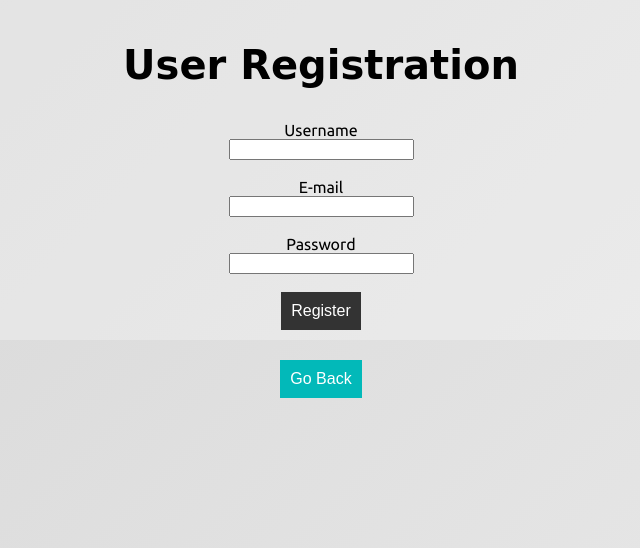
After one commit to CodecoolGlobal/ask-mate-3-python-xKeiro, a Flask app: page /registration in a window 1280 px wide. The commit adds this page. Shown: the part 457-1005 px from the top of the page, without its empty margins (319-959 px from the left). Run offline with Flask 2, Linux system fonts and the light colour scheme; some libraries are stand-ins or nearby versions; some web fonts are replaced.

Commit message:
Registration page complete

```diff
--- a/server.py
+++ b/server.py
@@ -6,6 +6,7 @@ from werkzeug.utils import secure_filename
 from bonus_questions import SAMPLE_QUESTIONS
 import connection
 import data_manager
+import util
 
 QUESTIONS_PATH = "./sample_data/question.csv"
 ANSWERS_PATH = "./sample_data/answer.csv"
@@ -316,5 +317,17 @@ def bonus_questions():
     return render_template('bonus_questions.html', questions=SAMPLE_QUESTIONS)
 
 
+@app.route('/registration', methods=["GET", "POST"])
+def add_applicants():
+    if request.method == "POST":
+        username = request.form.get("un")
+        email = request.form.get("em")
+        password = util.hash_password(request.form.get("pw"))
+        data_manager.register_new_user(
+            username, email, password)
+        return redirect("/")
+    return render_template('registration.html')
+
+
 if __name__ == "__main__":
     app.run(debug=True)
--- a/static/main.css
+++ b/static/main.css
@@ -189,13 +189,13 @@ body {
     }
 }
 
-.text {
-    display: block;
-    width: 300px;
-    overflow: hidden;
-    white-space: nowrap;
-    text-overflow: ellipsis;
-}
+/*.text {*/
+/*    display: block;*/
+/*    !*width: 300px;*!*/
+/*    overflow: hidden;*/
+/*    white-space: nowrap;*/
+/*    text-overflow: ellipsis;*/
+/*}*/
 
 .button {
     border: none;
--- a/templates/banner.html
+++ b/templates/banner.html
@@ -16,7 +16,7 @@
 </head>
 <body>
 	<div class="nav_bar">
-		<a class="active" href="/">Home</a>
+		<a href="/">Home</a>
 		<a href="/list">Questions</a>
 		<a href="/bonus-questions">Bonus Questions</a>
 		<a href="/add-question">Add new Question</a>
@@ -26,10 +26,13 @@
 				<input type="search" placeholder="Search..." id="search-question" name="search-question"
 				       value="{{ search_phrase if search_phrase is defined }}">
 				<button type="submit"> Submit</button>
+                <a href="/registration">Register</a>
 			</form>
 		</div>
 
+
 	</div>
+
 	<div class="header">
 		<h1>Food Questions & Answers</h1>
 	</div>
--- a/templates/questions.html
+++ b/templates/questions.html
@@ -3,7 +3,7 @@
 {% block content %}
 
 	<div class="question-box">
-		<p class="comment-info">Vote: {{ question['vote_count'] }} | {{ question['submission_time'] }}</p>
+		<p class="comment-info">Votes: {{ question['vote_count'] }} | {{ question['submission_time'] }}</p>
 		<h2>{{ question['title'] }}</h2>
 		<p> {{ question['message'] }}</p>
 
--- /dev/null
+++ b/templates/registration.html
@@ -0,0 +1,21 @@
+{% extends "banner.html" %}
+
+{% block content %}
+
+    <div class="container">
+        <h2>User Registration</h2>
+        <form style="text-align: center" action="/registration" method="POST">
+            <label for="un">Username</label><br>
+            <input type="text" minlength="5" id="un" name="un" required><br><br>
+            <label for="em">E-mail</label><br>
+            <input type="text" minlength="5" id="em" name="em" required><br><br>
+            <label for="pw">Password</label><br>
+            <input type="password" minlength="5" id="pw" name="pw" required><br><br>
+
+            <button class="button button1" value ="Register">Register</button>
+        </form>
+    </div>
+
+
+    {% include 'footer.html' %}
+{% endblock %}
```
Also changed, not shown: data_manager.py (+12 -4 lines), requirements.txt (+4 -3 lines), util.py (+11 -0 lines).
